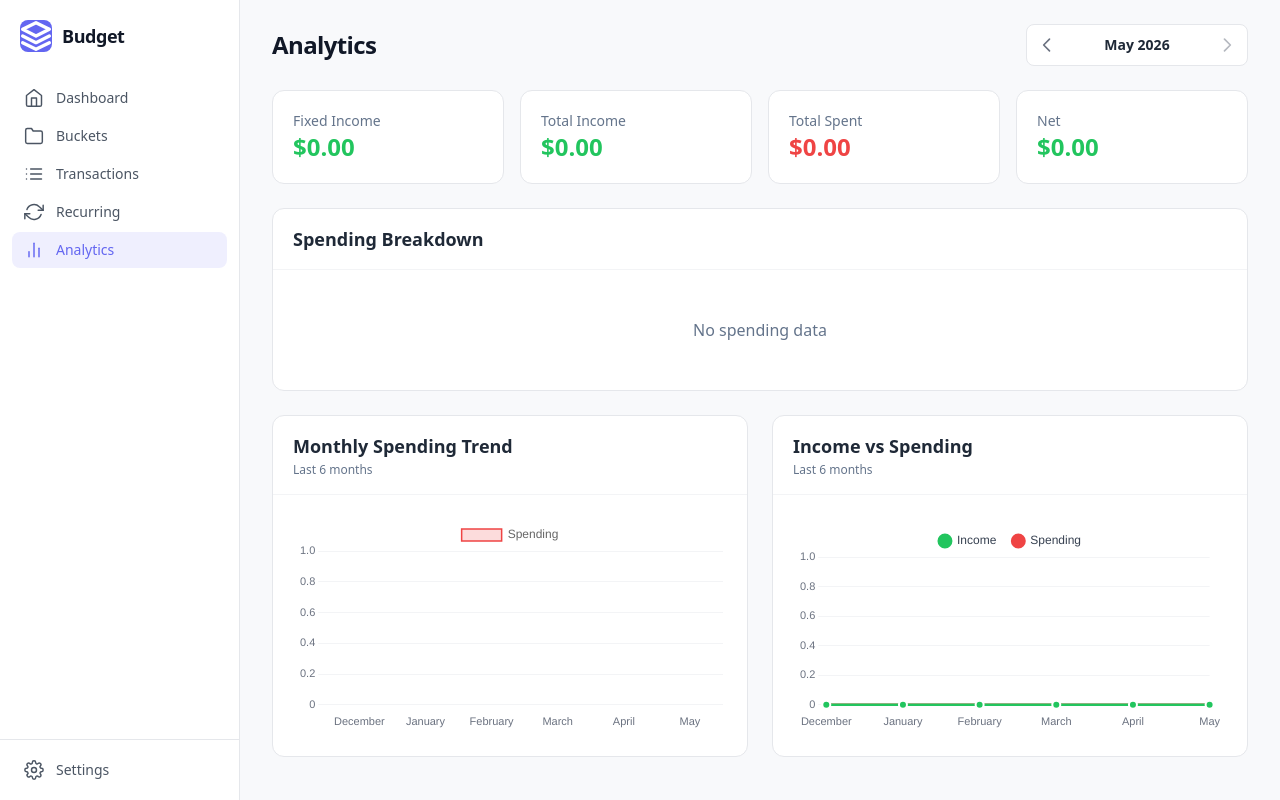
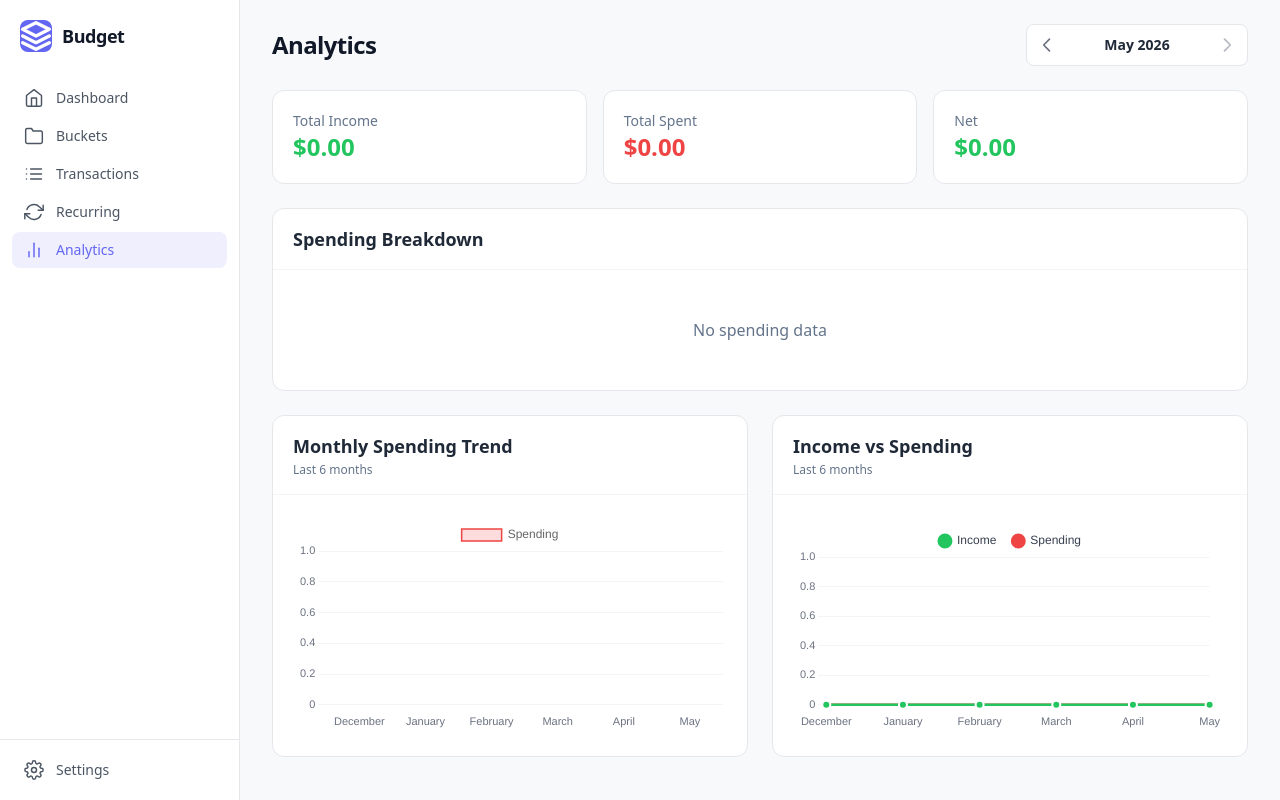
Before and after one commit to pranjalagg/bdgt, a SvelteKit app: page /analytics in a window 1280 px wide. Built offline with nearby package versions, Linux system fonts and the light colour scheme.

Commit message:
feat: update income summary to display total income with fixed and one-time income differentiation

```diff
--- a/src/routes/analytics/+page.svelte
+++ b/src/routes/analytics/+page.svelte
@@ -97,16 +97,21 @@
   </div>
 
   <!-- Monthly Summary -->
-  <div class="grid gap-4 sm:grid-cols-2 lg:grid-cols-4">
-    <div class="card p-5">
-      <p class="metric-label">Fixed Income</p>
-      <p class="metric-value text-success">{formatCurrency($currentMonthFixedIncome)}</p>
-    </div>
+  <div class="grid gap-4 sm:grid-cols-3">
     <div class="card p-5">
       <p class="metric-label">Total Income</p>
       <p class="metric-value text-success">{formatCurrency($currentMonthIncome)}</p>
-      {#if $currentMonthIncome !== $currentMonthFixedIncome}
-        <p class="mt-0.5 text-xs text-muted">{formatCurrency($currentMonthIncome - $currentMonthFixedIncome)} one-time</p>
+      {#if $currentMonthFixedIncome > 0 && $currentMonthFixedIncome !== $currentMonthIncome}
+        <div class="mt-1.5 flex items-center gap-3 text-xs text-muted">
+          <span class="flex items-center gap-1">
+            <span class="h-1.5 w-1.5 rounded-full bg-primary"></span>
+            {formatCurrency($currentMonthFixedIncome)} fixed
+          </span>
+          <span class="flex items-center gap-1">
+            <span class="h-1.5 w-1.5 rounded-full bg-warning"></span>
+            {formatCurrency($currentMonthIncome - $currentMonthFixedIncome)} one-time
+          </span>
+        </div>
       {/if}
     </div>
     <div class="card p-5">
```
